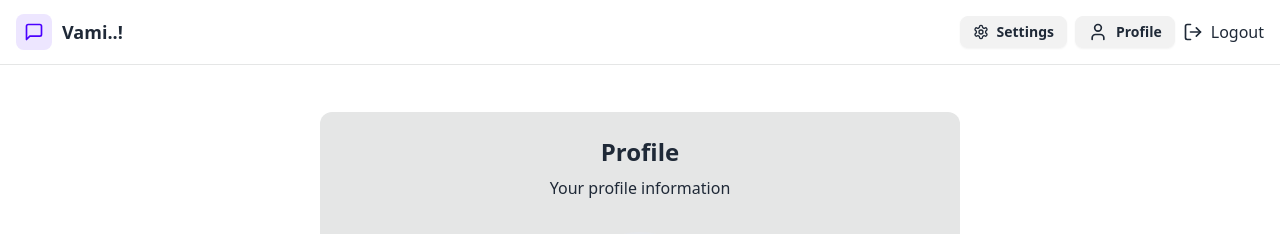
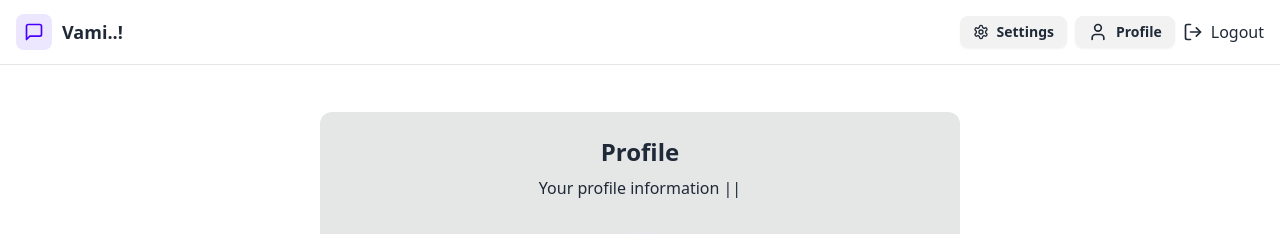
Before and after one commit to fearlesshandlee/fullstack-chatapp-vami, a React (Vite) app in the folder frontend/: page /profile in a window 1280 px wide. Shown: the top 234 px of the page. Built offline with nearby package versions, Linux system fonts and the light colour scheme; sample sign-in values are in the browser's storage.

Commit message:
profilepage update

```diff
--- a/frontend/src/pages/ProfilePage.jsx
+++ b/frontend/src/pages/ProfilePage.jsx
@@ -27,7 +27,7 @@ const ProfilePage = () => {
         <div className="bg-base-300 rounded-xl p-6 space-y-8">
           <div className="text-center">
             <h1 className="text-2xl font-semibold ">Profile</h1>
-            <p className="mt-2">Your profile information</p>
+            <p className="mt-2">Your profile information || {authUser?.userName}</p>
           </div>
 
           {/* avatar upload section */}
```
